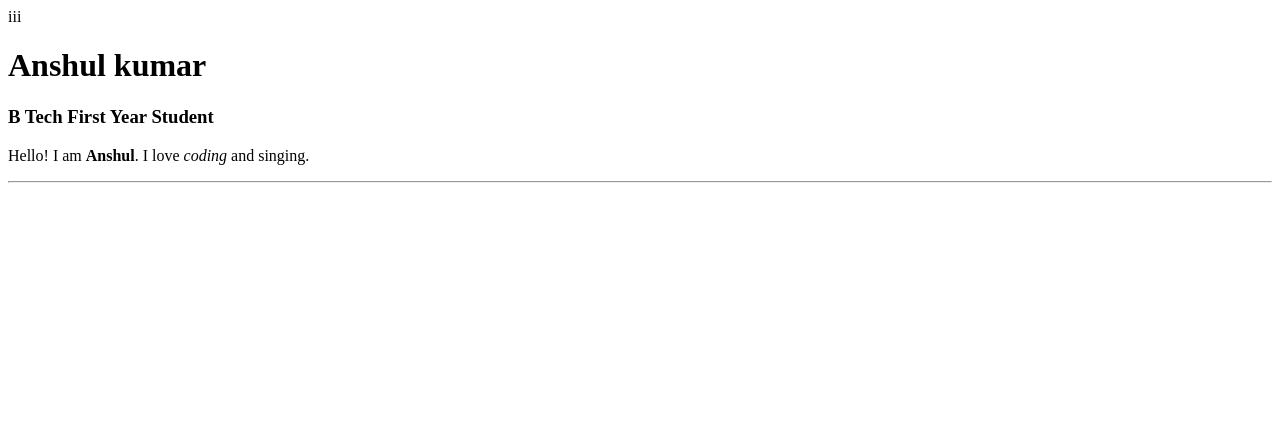
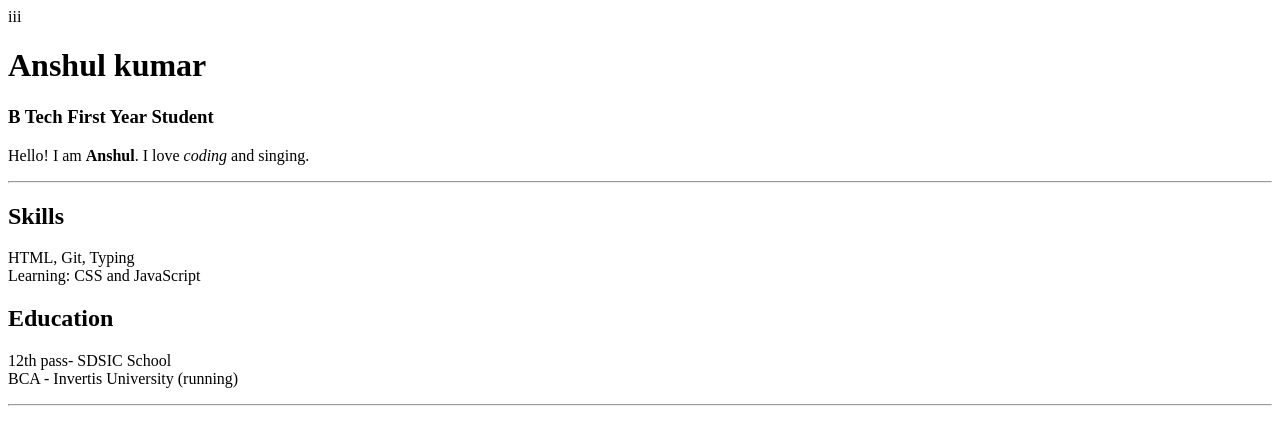
Before and after one commit to anshulrajput730714-byte/MERN, a plain HTML site: page Week 2/index.html in a window 1280 px wide. Drawn offline with Linux system fonts and the light colour scheme.

Commit message:
about me

```diff
--- a/Week 2/index.html
+++ b/Week 2/index.html
@@ -9,3 +9,14 @@
   <h3>B Tech First Year Student</h3>
 <p>Hello! I am <strong>Anshul</strong>. I love <em>coding</em> and singing.</p>
   <hr>
+    <div id="skills" class="section">
+    <h2>Skills</h2>
+    <p>HTML, Git, Typing<br>Learning: CSS and JavaScript</p>
+  </div>
+  <!-- Education box -->
+  <div id="education" class="section">
+    <h2>Education</h2>
+    <p>12th pass- SDSIC School<br>BCA - Invertis University (running)</p>
+  </div>
+  </body>
+   <hr>
```
